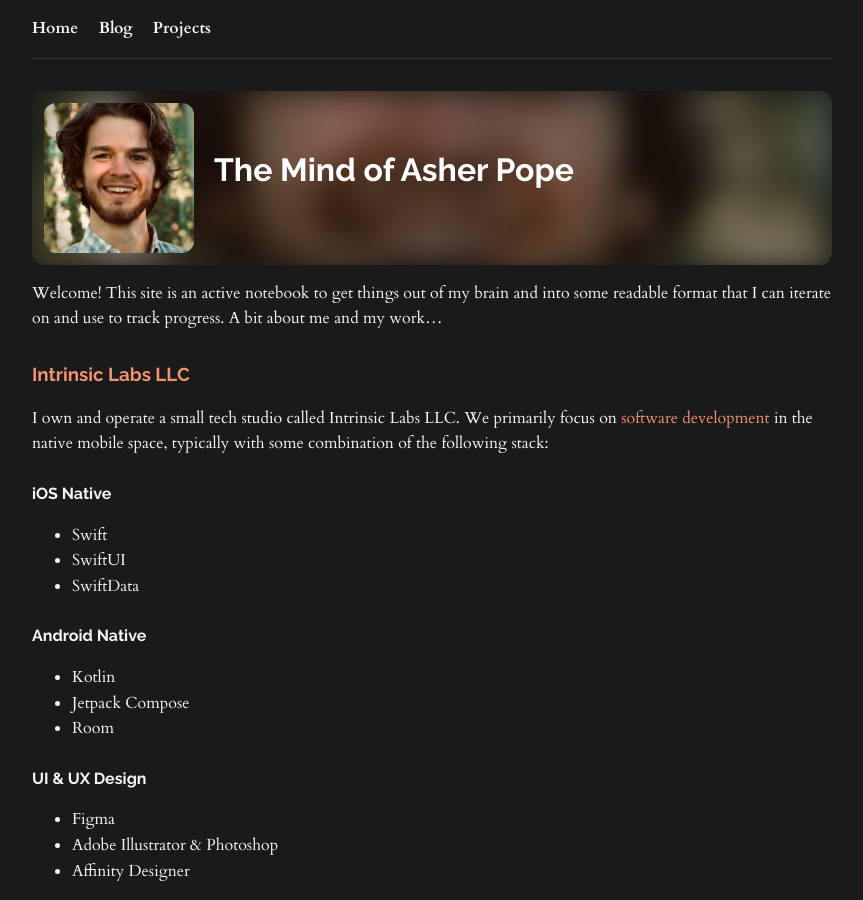
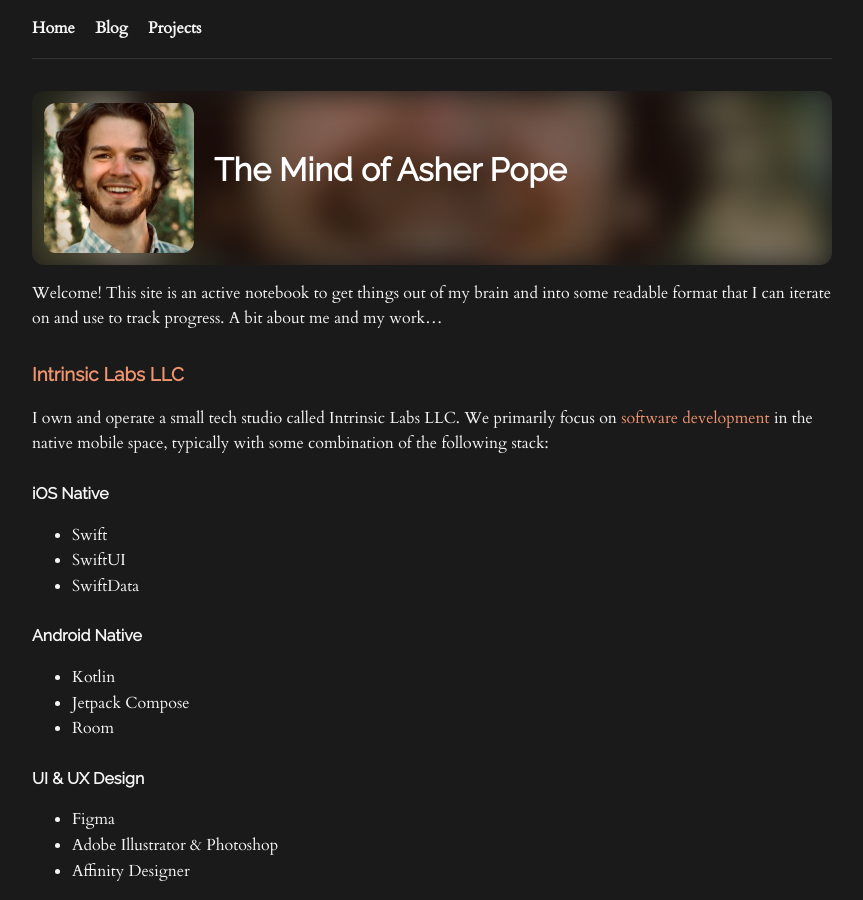
Before and after one commit to rocketbro/rocketbro.github.io, a Jekyll site: the page built from index.md, in a window 1280 px wide and 900 px high. Shown: the whole window, without its empty margins (208-1071 px from the left). Built offline with Jekyll 4.4.1, drawn with Linux system fonts in a browser that asks for light colours.

Commit message:
update fonts again

```diff
--- a/_layouts/default.html
+++ b/_layouts/default.html
@@ -2,15 +2,13 @@
 <!DOCTYPE html>
 <html lang="en">
 <head>
+    <link href="https://fonts.googleapis.com/css?family=Cardo|Raleway|JetBrains+Mono&display=swap" rel="stylesheet">
     <meta charset="UTF-8">
     <meta name="viewport" content="width=device-width, initial-scale=1.0">
     <title>{% if page.title %}{{ page.title }} - {% endif %}{{ site.title }}</title>
     <link rel="stylesheet" href="{{ '/assets/css/main.css' | relative_url }}">
     {% feed_meta %}
     {% seo %}
-    <link href="https://fonts.googleapis.com/css2?family=Raleway:wght@400;700&display=swap" rel="stylesheet">
-    <link href="https://fonts.googleapis.com/css2?family=Cardo:ital,wght@0,400;0,700;1,400&display=swap" rel="stylesheet">
-    <link href="https://fonts.googleapis.com/css2?family=JetBrains+Mono:ital,wght@0,400;0,700;1,400;1,700&display=swap" rel="stylesheet">
 </head>
 <body>
     <header class="nav">
```
